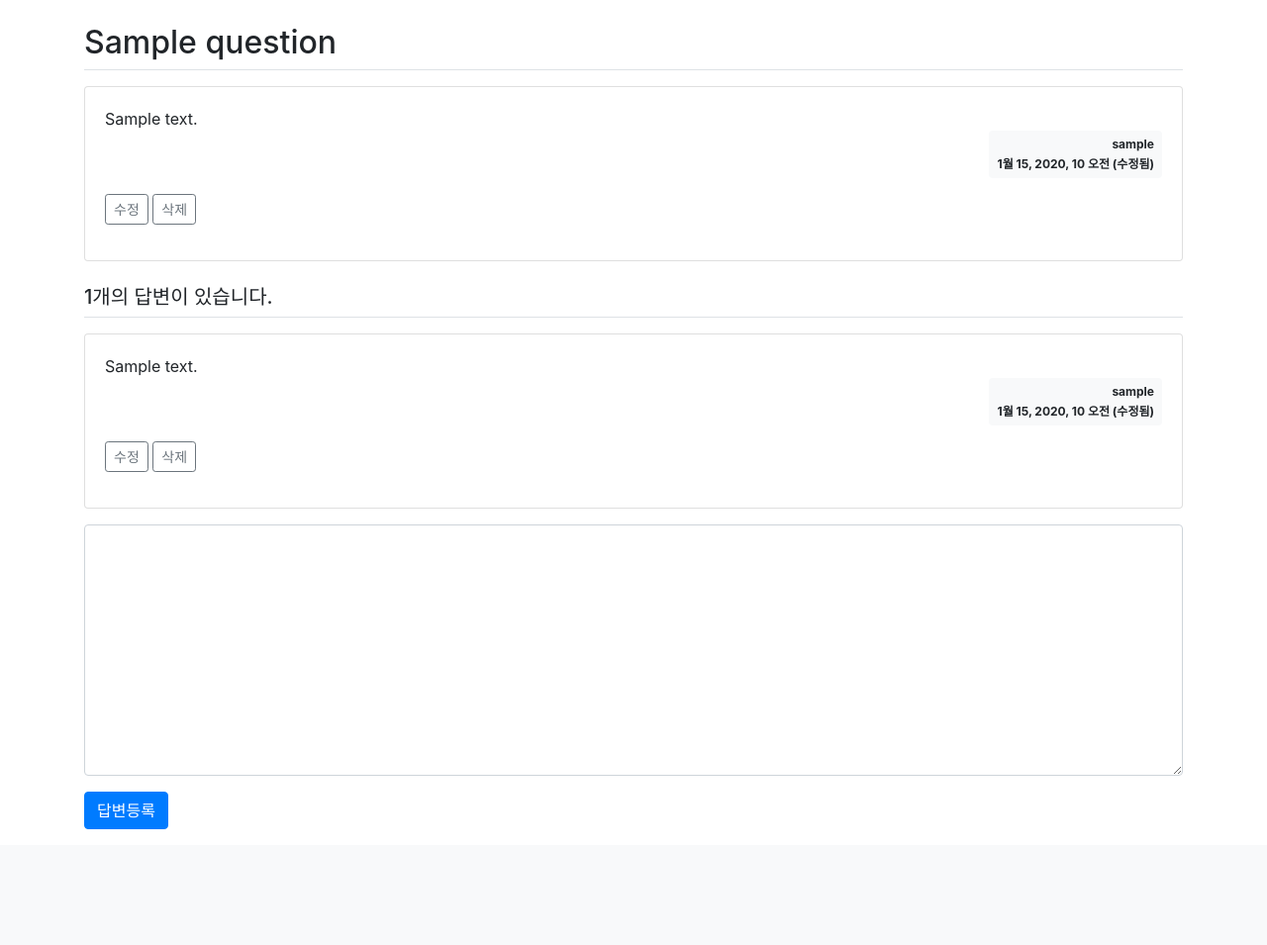
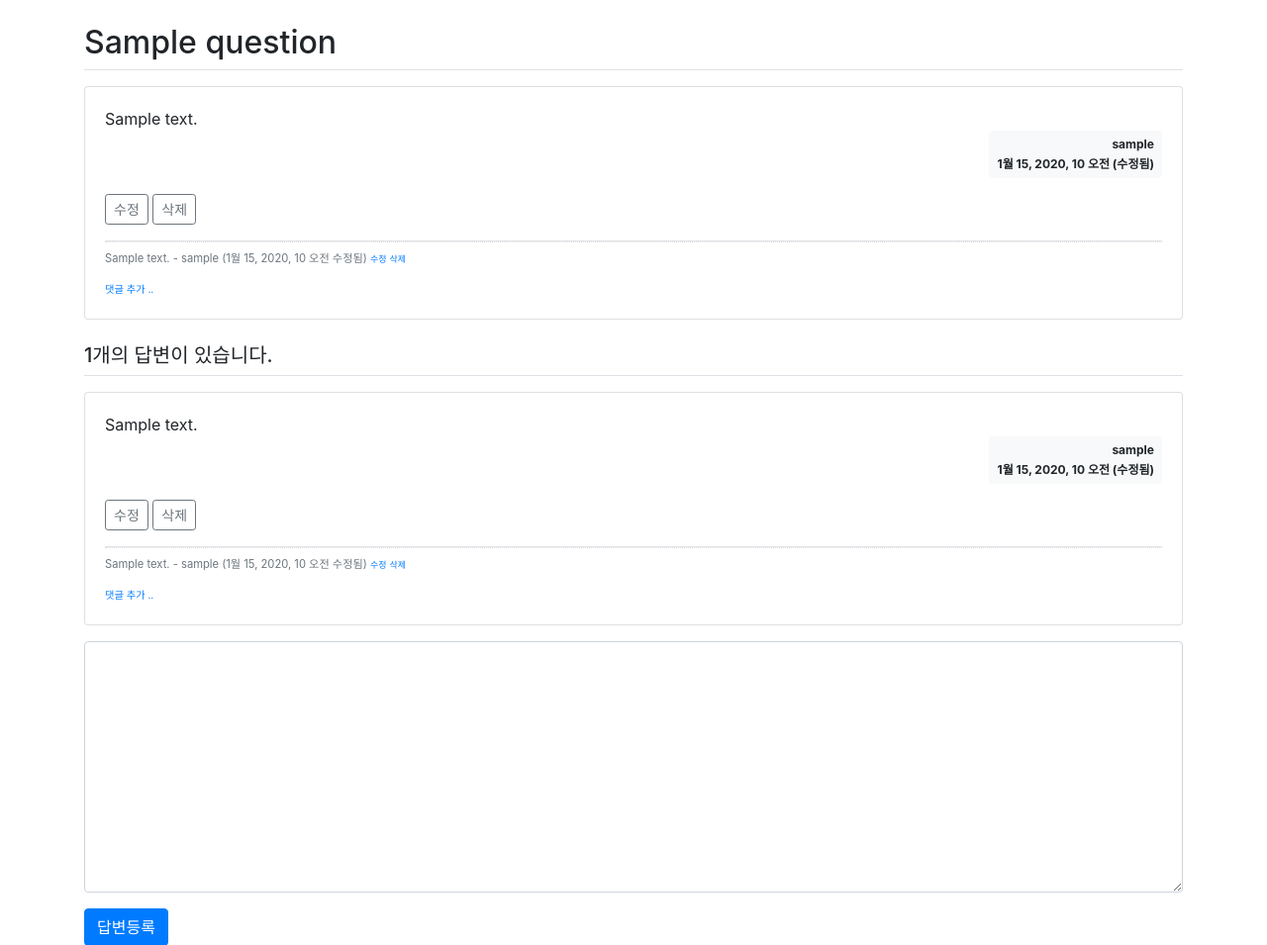
Before and after one commit to Hoon9901/django-study, a Django app: page /answer/create/1/ in a window 1280 px wide. Shown: the part 57-1012 px from the top of the page at 99% size. Before the commit the page ends 895 px from the top, so only its background shows below. Run offline with Django 3.2, Linux system fonts and the light colour scheme; a user stored in the database is signed in; tables that the repository leaves empty hold one stand-in row (values such as "Sample post"); some libraries are stand-ins or nearby versions.

Commit message:
댓글 기능 추가

```diff
--- a/pybo/forms.py
+++ b/pybo/forms.py
@@ -1,6 +1,6 @@
 from django import forms
 from django.forms import fields, widgets
-from .models import Question, Answer
+from .models import Question, Answer, Comment
 
 # 모델 폼(모델과 연결 된 폼)
 class QuestionForm(forms.ModelForm):
@@ -22,3 +22,12 @@ class AnswerForm(forms.ModelForm) :
         lables ={
             'content' : '답변내용',
         }
+
+#댓글 폼
+class CommentForm(forms.ModelForm):
+    class Meta: # 모델, 필드
+        model = Comment
+        fields = ['content']
+        labels = {  # 한글
+            'content' : '댓글내용',
+        }
--- a/pybo/models.py
+++ b/pybo/models.py
@@ -1,5 +1,6 @@
 from django.db import models
-from django.contrib.auth.models import User # username, password
+from django.contrib.auth.models import User
+from django.db.models.deletion import CASCADE # username, password
 
 # Create your models here.
 # 질문 모델
@@ -30,3 +31,12 @@ class Answer(models.Model):
     content = models.TextField()                # 답변 내용
     create_date = models.DateTimeField()        # 작성 일시
     modify_date = models.DateTimeField(null=True, blank=True)   # 수정 일시
+
+# 댓글 모델
+class Comment(models.Model):
+    author = models.ForeignKey(User, on_delete=models.CASCADE)      # 글쓴이
+    content = models.TextField()    # 내용
+    create_date = models.DateTimeField()
+    modify_date = models.DateTimeField(null=True, blank=True)
+    question = models.ForeignKey(Question, null = True, blank= True, on_delete=CASCADE) # 댓글이 달린 질문
+    answer = models.ForeignKey(Answer, null = True, blank= True, on_delete= CASCADE)    # 댓글이 달린 답변
--- a/pybo/urls.py
+++ b/pybo/urls.py
@@ -14,4 +14,13 @@ urlpatterns = [
     path('answer/create/<int:question_id>/', views.answer_create, name = 'answer_create'),
     path('answer/modify/<int:answer_id>/', views.answer_modify, name = 'answer_modify'),
     path('answer/delete/<int:answer_id>', views.answer_delete, name = 'answer_delete'),
+    # 댓글 질문
+    path('comment/create/question/<int:question_id>/', views.comment_create_question, name = 'comment_create_question'),
+    path('comment/modify/question/<int:comment_id>/', views.comment_modify_question, name='comment_modify_question'),
+    path('comment/delete/question/<int:comment_id>/', views.comment_delete_question, name='comment_delete_question'),
+    # 댓글 답변
+    path('comment/create/answer/<int:answer_id>/', views.comment_create_answer, name='comment_create_answer'),
+    path('comment/modify/answer/<int:comment_id>/', views.comment_modify_answer, name='comment_modify_answer'),
+    path('comment/delete/answer/<int:comment_id>/', views.comment_delete_answer, name='comment_delete_answer'),
+
 ]
--- a/pybo/views.py
+++ b/pybo/views.py
@@ -4,8 +4,8 @@ from django.shortcuts import get_object_or_404, render, redirect
 from django.http import HttpResponse
 from django.utils import timezone
 from django.core.paginator import Paginator
-from .models import Question, Answer
-from .forms import AnswerForm, QuestionForm
+from .models import Question, Answer, Comment
+from .forms import AnswerForm, QuestionForm, CommentForm
 from django.contrib.auth.decorators import login_required
 
 # Create your views here.
@@ -126,3 +126,107 @@ def answer_delete(request, answer_id):
     else :
         answer.delete() # js 함수 호출
     return redirect('pybo:detail', question_id = answer.question.id)
+
+@login_required(login_url='common:login')
+def comment_create_question(request, question_id):
+    """ 댓글 등록 """
+    question = get_object_or_404(Question, pk=question_id)
+    if request.method == "POST" :
+        form = CommentForm(request.POST)
+        if form.is_valid():
+            comment = form.save(commit=False)
+            comment.author = request.user
+            comment.create_date = timezone.now()
+            comment.question = question # 짓문에 댓글 달리므로, question 저장
+            comment.save()
+            return redirect('pybo:detail', question_id = question_id)
+    else :
+        form = CommentForm()
+    context = {'form' : form}
+    return render(request, 'pybo/comment_form.html', context)
+
+@login_required(login_url='common:login')
+def comment_modify_question(request, comment_id):
+    """ 질문댓글수정  """
+    print("heeloo")
+    comment = get_object_or_404(Comment, pk=comment_id)
+    if request.user != comment.author:
+        messages.error(request, '댓글수정권한이 없습니다')
+        return redirect('pybo:detail', question_id=comment.question.id)
+
+    if request.method == "POST":
+        form = CommentForm(request.POST, instance=comment)
+        if form.is_valid():
+            comment = form.save(commit=False)
+            comment.author = request.user
+            comment.modify_date = timezone.now()
+            comment.save()
+            return redirect('pybo:detail', question_id=comment.question.id)
+    else:
+        form = CommentForm(instance=comment)    # 기존 댓글을 폼에 반영하여 지속적인 수정
+    context = {'form': form}
+    return render(request, 'pybo/comment_form.html', context)
+
+@login_required(login_url='common:login')
+def comment_delete_question(request, comment_id):
+    """ 질문댓글삭제 """
+    comment = get_object_or_404(Comment, pk=comment_id)
+
+    if request.user != comment.author:
+        messages.error(request, '댓글삭제권한이 없습니다')
+        return redirect('pybo:detail', question_id=comment.question.id)
+    else:
+        comment.delete()    # 삭제 js 함수 호출
+    return redirect('pybo:detail', question_id=comment.question.id)
+
+@login_required(login_url='common:login')
+def comment_create_answer(request, answer_id):
+    """ 답글댓글등록 """
+    answer = get_object_or_404(Answer, pk=answer_id)
+    if request.method == "POST":
+        form = CommentForm(request.POST)
+        if form.is_valid():
+            comment = form.save(commit=False)
+            comment.author = request.user
+            comment.create_date = timezone.now()
+            comment.answer = answer
+            comment.save()
+            return redirect('pybo:detail', question_id=comment.answer.question.id) # 질문 참조
+    else:
+        form = CommentForm()
+    context = {'form': form}
+    return render(request, 'pybo/comment_form.html', context)
+
+
+@login_required(login_url='common:login')
+def comment_modify_answer(request, comment_id):
+    """ 답글댓글수정 """
+    comment = get_object_or_404(Comment, pk=comment_id)
+    if request.user != comment.author:
+        messages.error(request, '댓글수정권한이 없습니다')
+        return redirect('pybo:detail', question_id=comment.answer.question.id)
+
+    if request.method == "POST":
+        form = CommentForm(request.POST, instance=comment)
+        if form.is_valid():
+            comment = form.save(commit=False)
+            comment.author = request.user
+            comment.modify_date = timezone.now()
+            comment.save()
+            return redirect('pybo:detail', question_id=comment.answer.question.id)
+    else:
+        form = CommentForm(instance=comment)
+    context = {'form': form}
+    return render(request, 'pybo/comment_form.html', context) # 기존 폼 이용
+
+
+@login_required(login_url='common:login')
+def comment_delete_answer(request, comment_id):
+    """ 답글댓글삭제 """
+    comment = get_object_or_404(Comment, pk=comment_id)
+    if request.user != comment.author:
+        messages.error(request, '댓글삭제권한이 없습니다')
+        return redirect('pybo:detail', question_id=comment.answer.question.id)
+    else:
+        comment.delete()
+    return redirect('pybo:detail', question_id=comment.answer.question.id)
--- a/static/style.css
+++ b/static/style.css
@@ -0,0 +1,5 @@
+
+.comment{
+    border-top : dotted 1px #ddd;
+    font-size : 0.7em;
+}
--- a/templates/pybo/question_detail.html
+++ b/templates/pybo/question_detail.html
@@ -1,7 +1,7 @@
 {% extends 'base.html' %}
 {% block content %}
 <!-- 템플릿 태그 -->
-{{ question.update_view|default_if_none:'' }}
+{{ question.update_view|default_if_none:'' }}   <!-- 조회수 증가-->
 <div class="container my-3">
     <!-- 사용자오류 표시-->
     {% if messages %}
@@ -37,6 +37,30 @@
                 <a href="#" class="delete btn btn-sm btn-outline-secondary" data-uri="{% url 'pybo:question_delete' question.id %}">삭제</a>
             </div>
             {% endif %}
+            <!-- 댓글 -->
+            {% if question.comment_set.count > 0 %}
+            <div class = "border-top mt-3">
+                {% for comment in question.comment_set.all %}
+                    <div class = "comment py-2 text-muted">
+                        <span style = "white-space: pre-line">{{ comment.content}}</span>
+                        <span>
+                            - {{ comment.author }} {% if comment.modify_date == null %}({{ comment.create_date }}){% endif%}
+                            {% if comment.modify_date %}
+                            ({{comment.modify_date}} 수정됨)
+                            {% endif %}
+                        </span>
+                        {% if request.user == comment.author %}
+                        <a href ="{% url 'pybo:comment_modify_question' comment.id %}" class = "small">수정</a>
+                        <a href ="#" class = "small delete" data-uri = "{% url 'pybo:comment_delete_question' comment.id %}">삭제</a>
+                        {% endif %}
+                    </div>
+                {% endfor %}
+            </div>
+            {% endif%}
+            <!-- 댓글 추가 -->
+            <div>
+                <a href = "{% url 'pybo:comment_create_question' question.id %}" class = "small"><small>댓글 추가 ..</small></a>
+            </div>
         </div>
     </div>
     <!-- 답변 -->
@@ -64,6 +88,32 @@
                 <a href="#" class = "delete btn btn-sm btn-outline-secondary" data-uri="{% url 'pybo:answer_delete' answer.id %}">삭제</a>
             </div>
             {% endif%}
+            <!-- 답변 댓글 -->
+            {% if answer.comment_set.count > 0 %}
+            <div class = "mt-3 border-top">
+                {% for comment in answer.comment_set.all %}
+                <div class = "comment py-2 text-muted">
+                    <span style="white-space: pre-line;">{{ comment.content }}</span>
+                    <span>
+                        - {{ comment.author }} {% if comment.modify_date == null %}({{ comment.create_date }}){% endif%}
+                        {% if comment.modify_date %}
+                        ({{ comment.modify_date }} 수정됨)
+                        {% endif %}
+                    </span>
+                    <!-- 수정, 삭제 -->
+                    {% if request.user == comment.author %}
+                    <a href="{% url 'pybo:comment_modify_answer' comment.id  %}" class="small">수정</a>
+                    <a href="#" class="small delete"
+                       data-uri="{% url 'pybo:comment_delete_answer' comment.id  %}">삭제</a>
+                    {% endif %}
+                    </div>
+                {% endfor %}
+            </div>
+            {% endif %}
+            <!-- 댓글 추가 -->
+            <div>
+                <a href ="{% url 'pybo:comment_create_answer' answer.id %}" class = "small"><small>댓글 추가 ..</small></a>
+            </div>
 
         </div>
     </div>
```
Also changed, not shown: templates/pybo/comment_form.html (added, +18 -0 lines), pybo/migrations/0006_comment.py (added).
